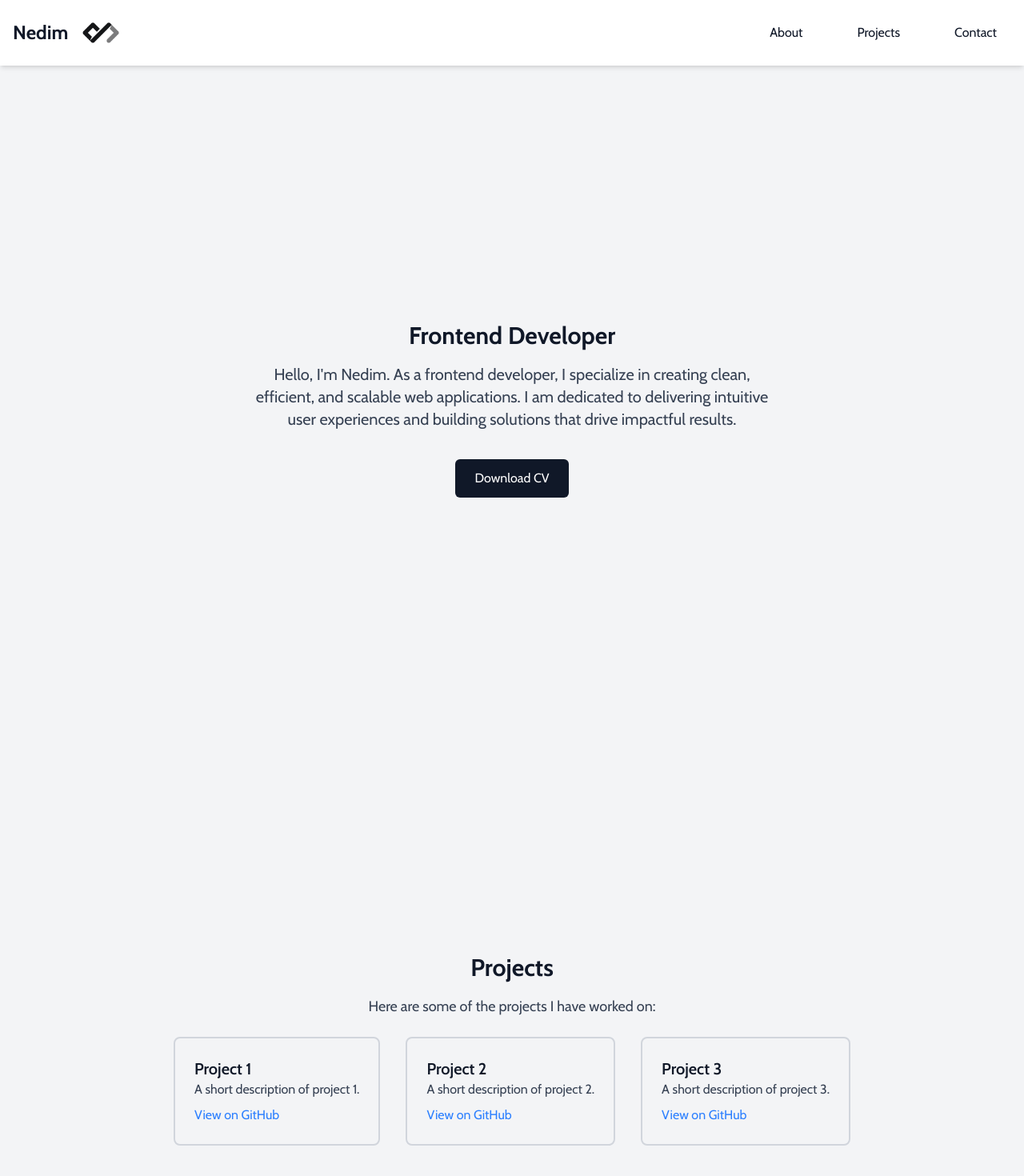
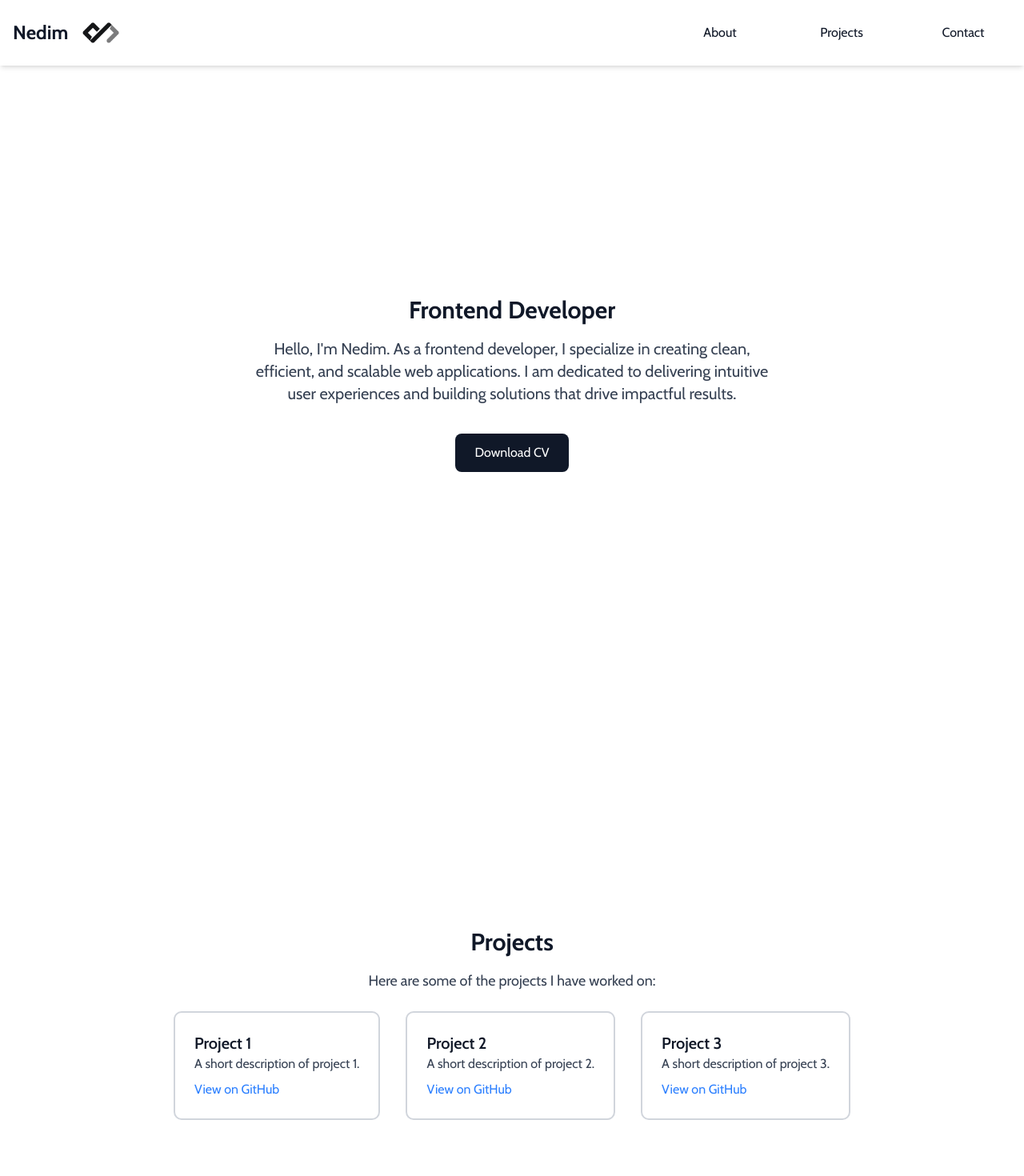
Before and after one commit to PrimalCodex/personal-portfolio, a Next.js app: page / in a window 1280 px wide. Shown: the top 1470 px of the page at 80% size. Built offline with nearby package versions, Linux system fonts and the light colour scheme.

Commit message:
portofolio init

```diff
--- /dev/null
+++ b/app/components/Header.tsx
@@ -0,0 +1,45 @@
+export const Header = () => {
+  return (
+    <>
+      <header className="fixed top-0 left-0 w-full bg-white text-gray-900 py-4 z-50 shadow-md">
+        <div className="max-w-screen-xl mx-auto flex justify-between items-center px-4">
+          <div className="flex items-center space-x-4">
+            <h1 className="text-2xl font-bold">Nedim</h1>
+            <img
+              src="/dev-icon-1.png"
+              alt="Nedim Logo"
+              width={50}
+              height={50}
+              className="object-contain"
+            />
+          </div>
+          <nav>
+            <ul className="flex space-x-8">
+              <li>
+                <button
+                  className="w-30 h-12 text-gray-900 border-2 border-transparent rounded-md hover:bg-gray-800
+                  hover:text-white transition">
+                  <a href="#about">About</a>
+                </button>
+              </li>
+              <li>
+                <button
+                  className="w-30 h-12 text-gray-900 border-2 border-transparent rounded-md hover:bg-gray-800
+                  hover:text-white transition">
+                  <a href="#projects">Projects</a>
+                </button>
+              </li>
+              <li>
+                <button
+                  className="w-30 h-12 text-gray-900 border-2 border-transparent rounded-md hover:bg-gray-800
+                  hover:text-white transition">
+                  <a href="#contact">Contact</a>
+                </button>
+              </li>
+            </ul>
+          </nav>
+        </div>
+      </header>
+    </>
+  );
+};
--- a/app/globals.css
+++ b/app/globals.css
@@ -1,5 +1,124 @@
 @import "tailwindcss";
+@import "tw-animate-css";
+
+@custom-variant dark (&:is(.dark *));
 
 html {
     scroll-behavior: smooth;
 }
+
+:root {
+    --radius: 0.625rem;
+    --background: oklch(1 0 0);
+    --foreground: oklch(0.145 0 0);
+    --card: oklch(1 0 0);
+    --card-foreground: oklch(0.145 0 0);
+    --popover: oklch(1 0 0);
+    --popover-foreground: oklch(0.145 0 0);
+    --primary: oklch(0.205 0 0);
+    --primary-foreground: oklch(0.985 0 0);
+    --secondary: oklch(0.97 0 0);
+    --secondary-foreground: oklch(0.205 0 0);
+    --muted: oklch(0.97 0 0);
+    --muted-foreground: oklch(0.556 0 0);
+    --accent: oklch(0.97 0 0);
+    --accent-foreground: oklch(0.205 0 0);
+    --destructive: oklch(0.577 0.245 27.325);
+    --border: oklch(0.922 0 0);
+    --input: oklch(0.922 0 0);
+    --ring: oklch(0.708 0 0);
+    --chart-1: oklch(0.646 0.222 41.116);
+    --chart-2: oklch(0.6 0.118 184.704);
+    --chart-3: oklch(0.398 0.07 227.392);
+    --chart-4: oklch(0.828 0.189 84.429);
+    --chart-5: oklch(0.769 0.188 70.08);
+    --sidebar: oklch(0.985 0 0);
+    --sidebar-foreground: oklch(0.145 0 0);
+    --sidebar-primary: oklch(0.205 0 0);
+    --sidebar-primary-foreground: oklch(0.985 0 0);
+    --sidebar-accent: oklch(0.97 0 0);
+    --sidebar-accent-foreground: oklch(0.205 0 0);
+    --sidebar-border: oklch(0.922 0 0);
+    --sidebar-ring: oklch(0.708 0 0);
+}
+
+.dark {
+    --background: oklch(0.145 0 0);
+    --foreground: oklch(0.985 0 0);
+    --card: oklch(0.205 0 0);
+    --card-foreground: oklch(0.985 0 0);
+    --popover: oklch(0.205 0 0);
+    --popover-foreground: oklch(0.985 0 0);
+    --primary: oklch(0.922 0 0);
+    --primary-foreground: oklch(0.205 0 0);
+    --secondary: oklch(0.269 0 0);
+    --secondary-foreground: oklch(0.985 0 0);
+    --muted: oklch(0.269 0 0);
+    --muted-foreground: oklch(0.708 0 0);
+    --accent: oklch(0.269 0 0);
+    --accent-foreground: oklch(0.985 0 0);
+    --destructive: oklch(0.704 0.191 22.216);
+    --border: oklch(1 0 0 / 10%);
+    --input: oklch(1 0 0 / 15%);
+    --ring: oklch(0.556 0 0);
+    --chart-1: oklch(0.488 0.243 264.376);
+    --chart-2: oklch(0.696 0.17 162.48);
+    --chart-3: oklch(0.769 0.188 70.08);
+    --chart-4: oklch(0.627 0.265 303.9);
+    --chart-5: oklch(0.645 0.246 16.439);
+    --sidebar: oklch(0.205 0 0);
+    --sidebar-foreground: oklch(0.985 0 0);
+    --sidebar-primary: oklch(0.488 0.243 264.376);
+    --sidebar-primary-foreground: oklch(0.985 0 0);
+    --sidebar-accent: oklch(0.269 0 0);
+    --sidebar-accent-foreground: oklch(0.985 0 0);
+    --sidebar-border: oklch(1 0 0 / 10%);
+    --sidebar-ring: oklch(0.556 0 0);
+}
+
+@theme inline {
+    --radius-sm: calc(var(--radius) - 4px);
+    --radius-md: calc(var(--radius) - 2px);
+    --radius-lg: var(--radius);
+    --radius-xl: calc(var(--radius) + 4px);
+    --color-background: var(--background);
+    --color-foreground: var(--foreground);
+    --color-card: var(--card);
+    --color-card-foreground: var(--card-foreground);
+    --color-popover: var(--popover);
+    --color-popover-foreground: var(--popover-foreground);
+    --color-primary: var(--primary);
+    --color-primary-foreground: var(--primary-foreground);
+    --color-secondary: var(--secondary);
+    --color-secondary-foreground: var(--secondary-foreground);
+    --color-muted: var(--muted);
+    --color-muted-foreground: var(--muted-foreground);
+    --color-accent: var(--accent);
+    --color-accent-foreground: var(--accent-foreground);
+    --color-destructive: var(--destructive);
+    --color-border: var(--border);
+    --color-input: var(--input);
+    --color-ring: var(--ring);
+    --color-chart-1: var(--chart-1);
+    --color-chart-2: var(--chart-2);
+    --color-chart-3: var(--chart-3);
+    --color-chart-4: var(--chart-4);
+    --color-chart-5: var(--chart-5);
+    --color-sidebar: var(--sidebar);
+    --color-sidebar-foreground: var(--sidebar-foreground);
+    --color-sidebar-primary: var(--sidebar-primary);
+    --color-sidebar-primary-foreground: var(--sidebar-primary-foreground);
+    --color-sidebar-accent: var(--sidebar-accent);
+    --color-sidebar-accent-foreground: var(--sidebar-accent-foreground);
+    --color-sidebar-border: var(--sidebar-border);
+    --color-sidebar-ring: var(--sidebar-ring);
+}
+
+@layer base {
+  * {
+    @apply border-border outline-ring/50;
+    }
+  body {
+    @apply bg-background text-foreground;
+    }
+}
--- a/app/layout.tsx
+++ b/app/layout.tsx
@@ -29,9 +29,9 @@
   return (
     <html lang="en" className={cabin.className}>
       <body
-        className={`${geistSans.variable} ${geistMono.variable} antialiasing bg-white min-h-screen`}
+        className={`${geistSans.variable} ${geistMono.variable} antialiasing min-h-screen`}
       >
-        <div className="max-w-screen-xl bg-gray-100 mx-auto px-4 py-8">
+        <div>
           {children}
         </div>
       </body>
--- a/app/page.tsx
+++ b/app/page.tsx
@@ -1,65 +1,24 @@
+import {Header} from "@/app/components/Header";
+
 export default function Home() {
   return (
-    <div>
-      <header className="fixed top-0 left-0 bg-white w-full bg-transparent text-gray-900 py-4 z-10 shadow-md">
-        <div className="max-w-screen-xl mx-auto flex justify-between items-center px-4">
-          <div className="flex items-center space-x-4">
-            <h1 className="text-2xl font-bold">Nedim</h1>
-            <img
-              src="/dev-icon-1.png"
-              alt="Nedim Logo"
-              width={50}
-              height={50}
-              className="object-contain"
-            />
-          </div>
-          <nav>
-            <ul className="flex space-x-8">
-              <li>
-                <button
-                  className="px-4 py-2 text-gray-900 border-2 border-transparent rounded-md hover:bg-gray-800 hover:text-white hover:border-gray-400 transition">
-                  <a href="#about">About</a>
-                </button>
-              </li>
-              <li>
-                <button
-                  className="px-4 py-2 text-gray-900 border-2 border-transparent rounded-md hover:bg-gray-800 hover:text-white hover:border-gray-400 transition">
-                  <a href="#projects">Projects</a>
-                </button>
-              </li>
-              <li>
-                <button
-                  className="px-4 py-2 text-gray-900 border-2 border-transparent rounded-md hover:bg-gray-800 hover:text-white hover:border-gray-400 transition">
-                  <a href="#contact">Contact</a>
-                </button>
-              </li>
-            </ul>
-          </nav>
-        </div>
-      </header>
-      <main className="pt-[80px]">
-        <section
-          id="about"
-          className="h-screen flex flex-col justify-center items-center snap-start"
-        >
+    <div className="relative bg-white">
+     <Header />
+      <main className="pt-[80px] bg-white">
+        <section id="about" className="h-screen flex flex-col justify-center items-center snap-start bg-white">
           <h2 className="text-3xl font-bold text-gray-900 mb-4">Frontend Developer</h2>
           <p className="text-xl text-gray-700 max-w-2xl text-center mb-4">
             Hello, I'm Nedim.
             As a frontend developer, I specialize in creating clean, efficient, and scalable web applications.
             I am dedicated to delivering intuitive user experiences and building solutions that drive impactful results.
           </p>
-          <a
-            href="/path-to-your-cv.pdf"
-            download
-            className="inline-block px-6 mt-5 py-3 bg-gray-900 text-white rounded-md hover:bg-gray-800 transition"
-          >
+          <a href="/path-to-your-cv.pdf" download
+             className="inline-block px-6 mt-5 py-3 bg-gray-900 text-white rounded-md hover:bg-gray-800 transition">
             Download CV
           </a>
         </section>
-        <section
-          id="projects"
-          className="h-screen flex flex-col justify-center items-center snap-start bg-gray-100"
-        >
+
+        <section id="projects" className="h-screen flex flex-col justify-center items-center snap-start bg-white">
           <h2 className="text-3xl font-bold text-gray-900 mb-4">Projects</h2>
           <div className="text-lg text-gray-700 max-w-2xl text-center mb-6">
             <p>Here are some of the projects I have worked on:</p>
@@ -68,53 +27,32 @@
             <div className="p-6 border-2 border-gray-300 rounded-lg max-w-xs">
               <h3 className="text-xl font-semibold text-gray-900">Project 1</h3>
               <p className="text-gray-700">A short description of project 1.</p>
-              <a href="https://github.com/yourusername/project1" target="_blank"
-                 className="text-blue-500 mt-2 block">View
+              <a href="https://github.com/yourusername/project1" target="_blank" className="text-blue-500 mt-2 block">View
                 on GitHub</a>
             </div>
             <div className="p-6 border-2 border-gray-300 rounded-lg max-w-xs">
               <h3 className="text-xl font-semibold text-gray-900">Project 2</h3>
               <p className="text-gray-700">A short description of project 2.</p>
-              <a href="https://github.com/yourusername/project2" target="_blank"
-                 className="text-blue-500 mt-2 block">View
+              <a href="https://github.com/yourusername/project2" target="_blank" className="text-blue-500 mt-2 block">View
                 on GitHub</a>
             </div>
             <div className="p-6 border-2 border-gray-300 rounded-lg max-w-xs">
               <h3 className="text-xl font-semibold text-gray-900">Project 3</h3>
               <p className="text-gray-700">A short description of project 3.</p>
-              <a href="https://github.com/yourusername/project3" target="_blank"
-                 className="text-blue-500 mt-2 block">View
+              <a href="https://github.com/yourusername/project3" target="_blank" className="text-blue-500 mt-2 block">View
                 on GitHub</a>
             </div>
           </div>
         </section>
-        <section
-          id="contact"
-          className="h-screen flex flex-col justify-center items-center snap-start"
-        >
+
+        <section id="contact" className="h-screen flex flex-col justify-center items-center snap-start bg-white">
           <h2 className="text-3xl font-bold text-gray-900 mb-4">Contact Me</h2>
           <p className="text-lg text-gray-700 text-center mb-4">
             If you’d like to work together or just want to chat, feel free to reach out!
           </p>
-          <a
-            href="mailto:youremail@example.com"
-            className="inline-block px-6 py-3 bg-gray-900 text-white rounded-md hover:bg-gray-800 transition"
-          >
+          <a href="mailto:youremail@example.com"
+             className="inline-block px-6 py-3 bg-gray-900 text-white rounded-md hover:bg-gray-800 transition">
             Send an Email
-          </a>
-          <a
-            href="mailto:youremail@example.com"
-            className="mt-6 relative group"
-          >
-            <img
-              src="https://example.com/email-icon.png"
-              alt="Email Icon"
-              className="w-20 h-20 object-cover"
-            />
-            <span
-              className="absolute bottom-0 left-1/2 transform -translate-x-1/2 text-xs text-gray-700 opacity-0
-               group-hover:opacity-100 transition-opacity duration-300">
-    </span>
           </a>
         </section>
       </main>
```
Also changed, not shown: package.json (+7 -1 lines), 1 other file (tests, documents, lock files or other folders).
